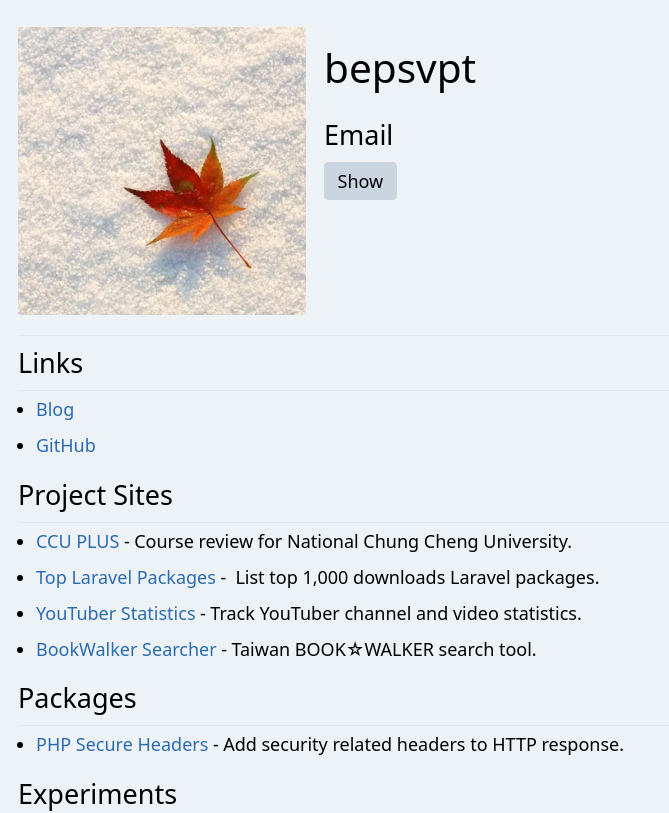
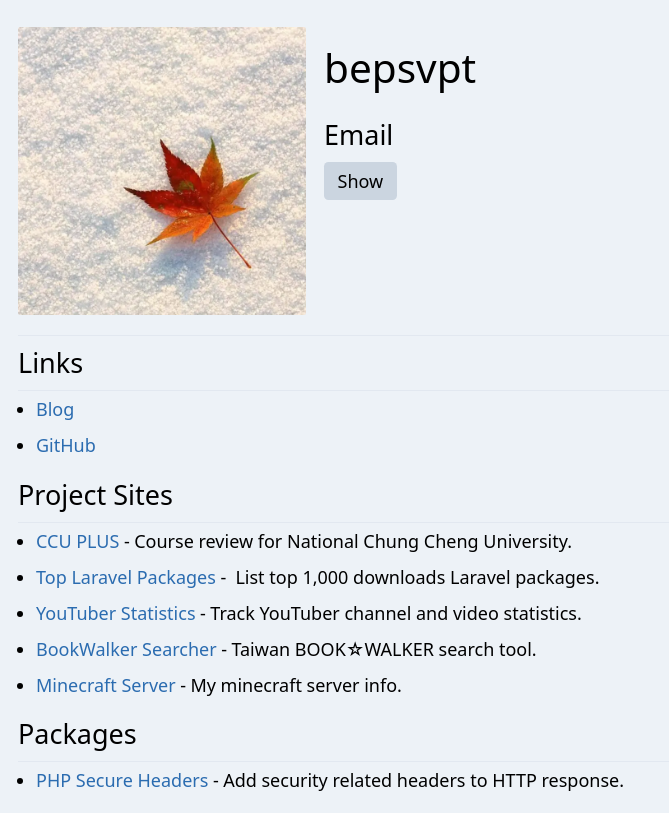
Before and after one commit to bepsvpt-me/bepsvpt.me, a Nuxt app: page / in a window 1280 px wide. Shown: the top 813 px of the page, without its empty margins (0-669 px from the left). Built offline with nearby package versions, Linux system fonts and the light colour scheme.

Commit message:
add minecraft info

```diff
--- a/pages/index.vue
+++ b/pages/index.vue
@@ -87,6 +87,11 @@ export default Vue.extend({
           text: 'BookWalker Searcher',
           description: 'Taiwan BOOK☆WALKER search tool.',
         },
+        {
+          to: 'https://mc.bepsvpt.me',
+          text: 'Minecraft Server',
+          description: 'My minecraft server info.',
+        },
       ],
 
       packages: [
```
